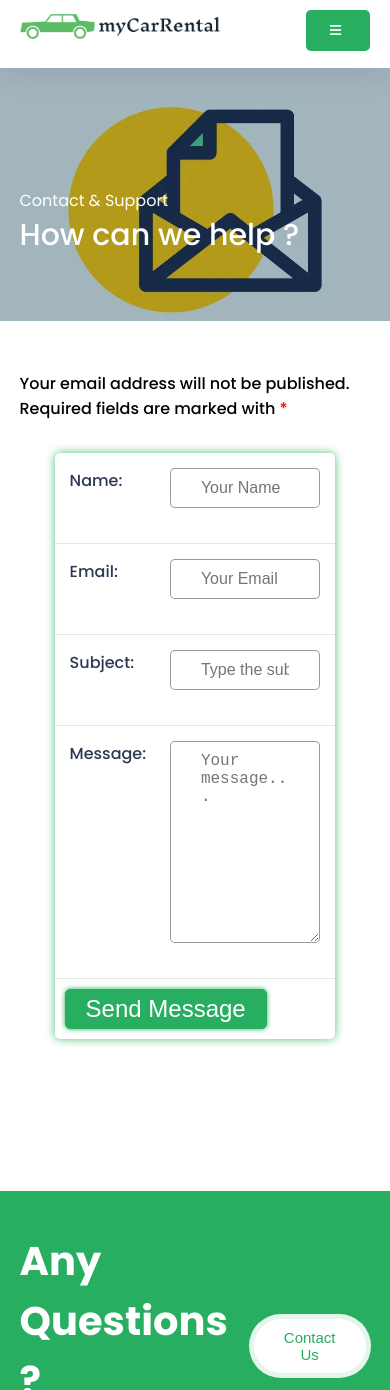
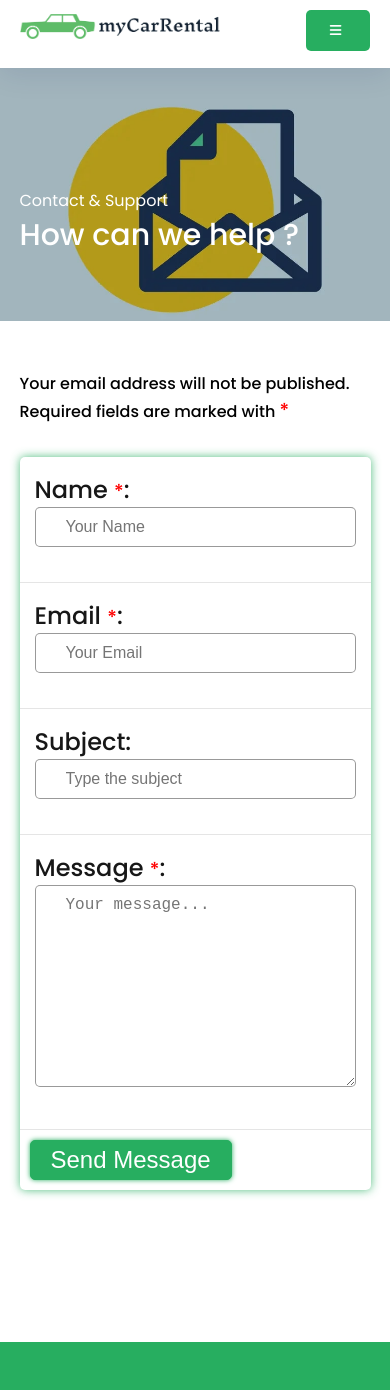
Before and after one commit to jh-488/mycarrental-react, a React (Vite) app: page /mycarrental-react/contact in a window 390 px wide. Shown: the top 1390 px of the page. Built offline with nearby package versions, Linux system fonts and the light colour scheme.

Commit message:
adujsted form styling

```diff
--- a/src/components/contact/Contact.css
+++ b/src/components/contact/Contact.css
@@ -13,7 +13,8 @@
   margin: 2rem auto;
 }
 
-.contact h4 span {
+.contact h4 span, .contact-form label span {
+  font-size: 1.2rem;
   color: red;
 }
 
@@ -28,9 +29,10 @@
   border-bottom: none;
 }
 
-.contact .field label {
-  font-size: 1rem;
+.contact-form label {
+  font-size: 1.5rem;
   font-weight: 500;
+  color: #171717;
 }
 
 .contact .field input,
@@ -108,7 +110,11 @@ textarea {
 }
 
 @media screen and (max-width: 768px) {
-  .contact-form div {
+  .contact-form {
+    width: 100%;
+  }
+
+  .contact-form .field {
     display: flex;
     flex-direction: column;
   }
--- a/src/components/contact/ContactForm.jsx
+++ b/src/components/contact/ContactForm.jsx
@@ -29,7 +29,7 @@ const ContactForm = ({setIsFormSubmitted}) => {
         <form onSubmit={handleSubmit}>
             <fieldset>
                 <div className="field">
-                    <label htmlFor="name">Name:</label>
+                    <label htmlFor="name">Name <span>*</span>:</label>
                     <div>
                         <input
                             type="text"
@@ -46,7 +46,7 @@ const ContactForm = ({setIsFormSubmitted}) => {
                     </div>
                 </div>
                 <div className="field">
-                    <label htmlFor="email">Email:</label>
+                    <label htmlFor="email">Email <span>*</span>:</label>
                     <div>
                         <input
                         type="email"
@@ -80,7 +80,7 @@ const ContactForm = ({setIsFormSubmitted}) => {
                     </div>
                     </div>
                 <div className="field">
-                    <label htmlFor="message">Message:</label>
+                    <label htmlFor="message">Message <span>*</span>:</label>
                     <div>
                         <textarea
                             name="message"
```
